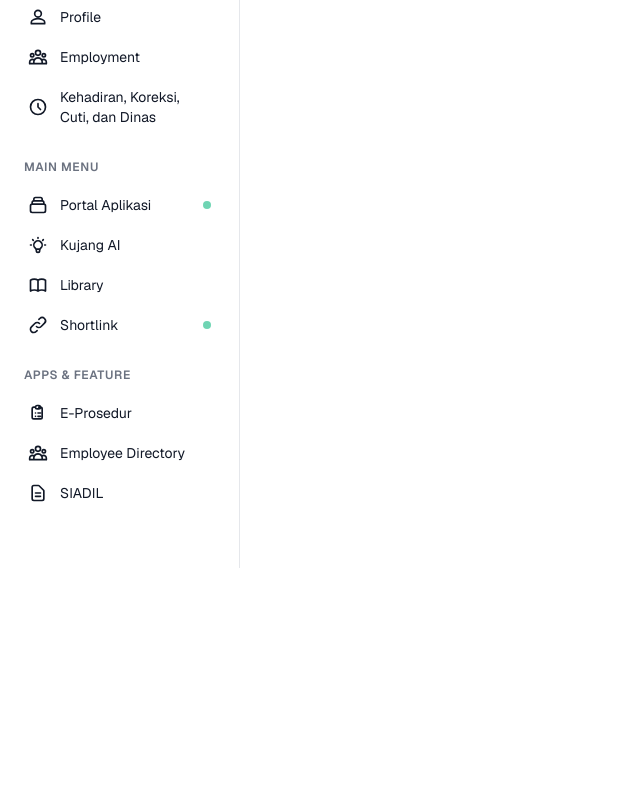
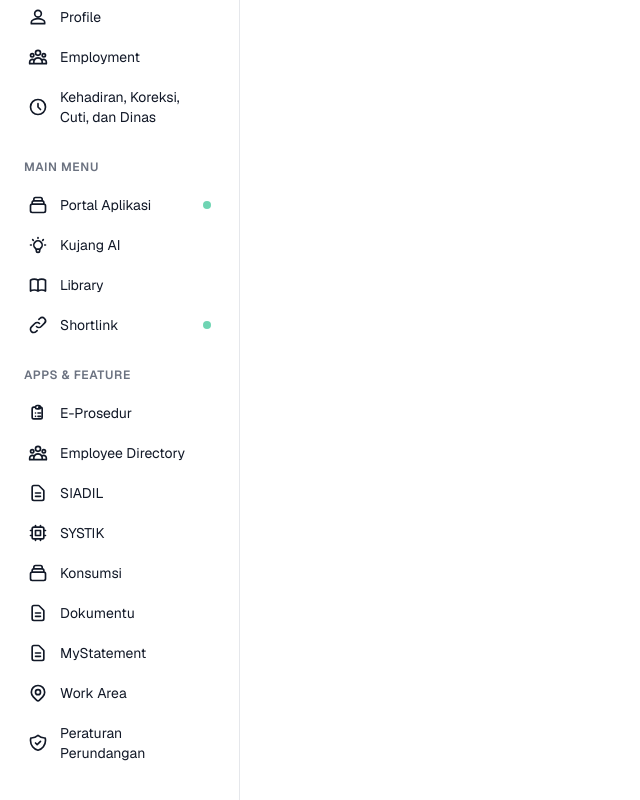
Before and after one commit to AldiPutraNugraha/SIADIL, a Next.js app: page / in a window 1280 px wide. Shown: the part 232-1032 px from the top of the page, without its empty margins (0-640 px from the left). Before the commit the page ends 800 px from the top, so only its background shows below. Built offline with nearby package versions, Linux system fonts and the light colour scheme.

Commit message:
Enhance Sidebar component with new menu items and improve button styles

```diff
--- a/src/components/Sidebar.tsx
+++ b/src/components/Sidebar.tsx
@@ -417,10 +417,10 @@ const Sidebar = () => {
                   }
                 }}
               >
-                <svg className="w-5 h-5" fill="none" stroke="currentColor" viewBox="0 0 24 24">
+                <svg className="w-5 h-5 flex-shrink-0" fill="none" stroke="currentColor" viewBox="0 0 24 24">
                   <path strokeLinecap="round" strokeLinejoin="round" strokeWidth={2} d="M9 5H7a2 2 0 00-2 2v10a2 2 0 002 2h8a2 2 0 002-2V7a2 2 0 00-2-2h-2M9 5a2 2 0 002 2h2a2 2 0 002-2M9 5a2 2 0 012-2h2a2 2 0 012 2m-3 7h3m-3 4h3m-6-4h.01M9 16h.01" />
                 </svg>
-                <span>E-Prosedur</span>
+                <span className="text-left">E-Prosedur</span>
               </button>
             </li>
 
@@ -444,10 +444,10 @@ const Sidebar = () => {
                   }
                 }}
               >
-                <svg className="w-5 h-5" fill="none" stroke="currentColor" viewBox="0 0 24 24">
+                <svg className="w-5 h-5 flex-shrink-0" fill="none" stroke="currentColor" viewBox="0 0 24 24">
                   <path strokeLinecap="round" strokeLinejoin="round" strokeWidth={2} d="M17 20h5v-2a3 3 0 00-5.356-1.857M17 20H7m10 0v-2c0-.656-.126-1.283-.356-1.857M7 20H2v-2a3 3 0 015.356-1.857M7 20v-2c0-.656.126-1.283.356-1.857m0 0a5.002 5.002 0 019.288 0M15 7a3 3 0 11-6 0 3 3 0 016 0zm6 3a2 2 0 11-4 0 2 2 0 014 0zM7 10a2 2 0 11-4 0 2 2 0 014 0z" />
                 </svg>
-                <span>Employee Directory</span>
+                <span className="text-left">Employee Directory</span>
               </button>
             </li>
 
@@ -477,6 +477,169 @@ const Sidebar = () => {
                 <span>SIADIL</span>
               </button>
             </li>
+
+            {/* SYSTIK */}
+            <li>
+              <button
+                onClick={() => setActiveMenu('SYSTIK')}
+                style={{
+                  backgroundColor: activeMenu === 'SYSTIK' ? '#01793b' : 'transparent',
+                  color: activeMenu === 'SYSTIK' ? '#ffffff' : (isDarkMode ? '#cbd5e1' : '#111827')
+                }}
+                className="w-full flex items-center space-x-3 px-3 py-2 transition-colors text-sm rounded-md"
+                onMouseEnter={(e) => {
+                  if (activeMenu !== 'SYSTIK') {
+                    e.currentTarget.style.backgroundColor = isDarkMode ? 'rgba(71, 85, 105, 0.3)' : 'rgba(243, 244, 246, 1)';
+                  }
+                }}
+                onMouseLeave={(e) => {
+                  if (activeMenu !== 'SYSTIK') {
+                    e.currentTarget.style.backgroundColor = 'transparent';
+                  }
+                }}
+              >
+                <svg className="w-5 h-5" fill="none" stroke="currentColor" viewBox="0 0 24 24">
+                  <path strokeLinecap="round" strokeLinejoin="round" strokeWidth={2} d="M9 3v2m6-2v2M9 19v2m6-2v2M5 9H3m2 6H3m18-6h-2m2 6h-2M7 19h10a2 2 0 002-2V7a2 2 0 00-2-2H7a2 2 0 00-2 2v10a2 2 0 002 2zM9 9h6v6H9V9z" />
+                </svg>
+                <span>SYSTIK</span>
+              </button>
+            </li>
+
+            {/* Konsumsi */}
+            <li>
+              <button
+                onClick={() => setActiveMenu('Konsumsi')}
+                style={{
+                  backgroundColor: activeMenu === 'Konsumsi' ? '#01793b' : 'transparent',
+                  color: activeMenu === 'Konsumsi' ? '#ffffff' : (isDarkMode ? '#cbd5e1' : '#111827')
+                }}
+                className="w-full flex items-center space-x-3 px-3 py-2 transition-colors text-sm rounded-md"
+                onMouseEnter={(e) => {
+                  if (activeMenu !== 'Konsumsi') {
+                    e.currentTarget.style.backgroundColor = isDarkMode ? 'rgba(71, 85, 105, 0.3)' : 'rgba(243, 244, 246, 1)';
+                  }
+                }}
+                onMouseLeave={(e) => {
+                  if (activeMenu !== 'Konsumsi') {
+                    e.currentTarget.style.backgroundColor = 'transparent';
+                  }
+                }}
+              >
+                <svg className="w-5 h-5" fill="none" stroke="currentColor" viewBox="0 0 24 24">
+                  <path strokeLinecap="round" strokeLinejoin="round" strokeWidth={2} d="M19 11H5m14 0a2 2 0 012 2v6a2 2 0 01-2 2H5a2 2 0 01-2-2v-6a2 2 0 012-2m14 0V9a2 2 0 00-2-2M5 11V9a2 2 0 012-2m0 0V5a2 2 0 012-2h6a2 2 0 012 2v2M7 7h10" />
+                </svg>
+                <span>Konsumsi</span>
+              </button>
+            </li>
+
+            {/* Dokumentu */}
+            <li>
+              <button
+                onClick={() => setActiveMenu('Dokumentu')}
+                style={{
+                  backgroundColor: activeMenu === 'Dokumentu' ? '#01793b' : 'transparent',
+                  color: activeMenu === 'Dokumentu' ? '#ffffff' : (isDarkMode ? '#cbd5e1' : '#111827')
+                }}
+                className="w-full flex items-center space-x-3 px-3 py-2 transition-colors text-sm rounded-md"
+                onMouseEnter={(e) => {
+                  if (activeMenu !== 'Dokumentu') {
+                    e.currentTarget.style.backgroundColor = isDarkMode ? 'rgba(71, 85, 105, 0.3)' : 'rgba(243, 244, 246, 1)';
+                  }
+                }}
+                onMouseLeave={(e) => {
+                  if (activeMenu !== 'Dokumentu') {
+                    e.currentTarget.style.backgroundColor = 'transparent';
+                  }
+                }}
+              >
+                <svg className="w-5 h-5" fill="none" stroke="currentColor" viewBox="0 0 24 24">
+                  <path strokeLinecap="round" strokeLinejoin="round" strokeWidth={2} d="M9 12h6m-6 4h6m2 5H7a2 2 0 01-2-2V5a2 2 0 012-2h5.586a1 1 0 01.707.293l5.414 5.414a1 1 0 01.293.707V19a2 2 0 01-2 2z" />
+                </svg>
+                <span>Dokumentu</span>
+              </button>
+            </li>
+
+            {/* MyStatement */}
+            <li>
+              <button
+                onClick={() => setActiveMenu('MyStatement')}
+                style={{
+                  backgroundColor: activeMenu === 'MyStatement' ? '#01793b' : 'transparent',
+                  color: activeMenu === 'MyStatement' ? '#ffffff' : (isDarkMode ? '#cbd5e1' : '#111827')
+                }}
+                className="w-full flex items-center space-x-3 px-3 py-2 transition-colors text-sm rounded-md"
+                onMouseEnter={(e) => {
+                  if (activeMenu !== 'MyStatement') {
+                    e.currentTarget.style.backgroundColor = isDarkMode ? 'rgba(71, 85, 105, 0.3)' : 'rgba(243, 244, 246, 1)';
+                  }
+                }}
+                onMouseLeave={(e) => {
+                  if (activeMenu !== 'MyStatement') {
+                    e.currentTarget.style.backgroundColor = 'transparent';
+                  }
+                }}
+              >
+                <svg className="w-5 h-5" fill="none" stroke="currentColor" viewBox="0 0 24 24">
+                  <path strokeLinecap="round" strokeLinejoin="round" strokeWidth={2} d="M9 12h6m-6 4h6m2 5H7a2 2 0 01-2-2V5a2 2 0 012-2h5.586a1 1 0 01.707.293l5.414 5.414a1 1 0 01.293.707V19a2 2 0 01-2 2z" />
+                </svg>
+                <span>MyStatement</span>
+              </button>
+            </li>
+
+            {/* Work Area */}
+            <li>
+              <button
+                onClick={() => setActiveMenu('Work Area')}
+                style={{
+                  backgroundColor: activeMenu === 'Work Area' ? '#01793b' : 'transparent',
+                  color: activeMenu === 'Work Area' ? '#ffffff' : (isDarkMode ? '#cbd5e1' : '#111827')
+                }}
+                className="w-full flex items-center space-x-3 px-3 py-2 transition-colors text-sm rounded-md"
+                onMouseEnter={(e) => {
+                  if (activeMenu !== 'Work Area') {
+                    e.currentTarget.style.backgroundColor = isDarkMode ? 'rgba(71, 85, 105, 0.3)' : 'rgba(243, 244, 246, 1)';
+                  }
+                }}
+                onMouseLeave={(e) => {
+                  if (activeMenu !== 'Work Area') {
+                    e.currentTarget.style.backgroundColor = 'transparent';
+                  }
+                }}
+              >
+                <svg className="w-5 h-5 flex-shrink-0" fill="none" stroke="currentColor" viewBox="0 0 24 24">
+                  <path strokeLinecap="round" strokeLinejoin="round" strokeWidth={2} d="M17.657 16.657L13.414 20.9a1.998 1.998 0 01-2.827 0l-4.244-4.243a8 8 0 1111.314 0z" />
+                  <path strokeLinecap="round" strokeLinejoin="round" strokeWidth={2} d="M15 11a3 3 0 11-6 0 3 3 0 016 0z" />
+                </svg>
+                <span className="text-left">Work Area</span>
+              </button>
+            </li>
+
+            {/* Peraturan Perundangan */}
+            <li>
+              <button
+                onClick={() => setActiveMenu('Peraturan Perundangan')}
+                style={{
+                  backgroundColor: activeMenu === 'Peraturan Perundangan' ? '#01793b' : 'transparent',
+                  color: activeMenu === 'Peraturan Perundangan' ? '#ffffff' : (isDarkMode ? '#cbd5e1' : '#111827')
+                }}
+                className="w-full flex items-center space-x-3 px-3 py-2 transition-colors text-sm rounded-md"
+                onMouseEnter={(e) => {
+                  if (activeMenu !== 'Peraturan Perundangan') {
+                    e.currentTarget.style.backgroundColor = isDarkMode ? 'rgba(71, 85, 105, 0.3)' : 'rgba(243, 244, 246, 1)';
+                  }
+                }}
+                onMouseLeave={(e) => {
+                  if (activeMenu !== 'Peraturan Perundangan') {
+                    e.currentTarget.style.backgroundColor = 'transparent';
+                  }
+                }}
+              >
+                <svg className="w-5 h-5 flex-shrink-0" fill="none" stroke="currentColor" viewBox="0 0 24 24">
+                  <path strokeLinecap="round" strokeLinejoin="round" strokeWidth={2} d="M9 12l2 2 4-4m5.618-4.016A11.955 11.955 0 0112 2.944a11.955 11.955 0 01-8.618 3.04A12.02 12.02 0 003 9c0 5.591 3.824 10.29 9 11.622 5.176-1.332 9-6.03 9-11.622 0-1.042-.133-2.052-.382-3.016z" />
+                </svg>
+                <span className="text-left">Peraturan Perundangan</span>
+              </button>
+            </li>
           </ul>
         </div>
       </nav>
```
